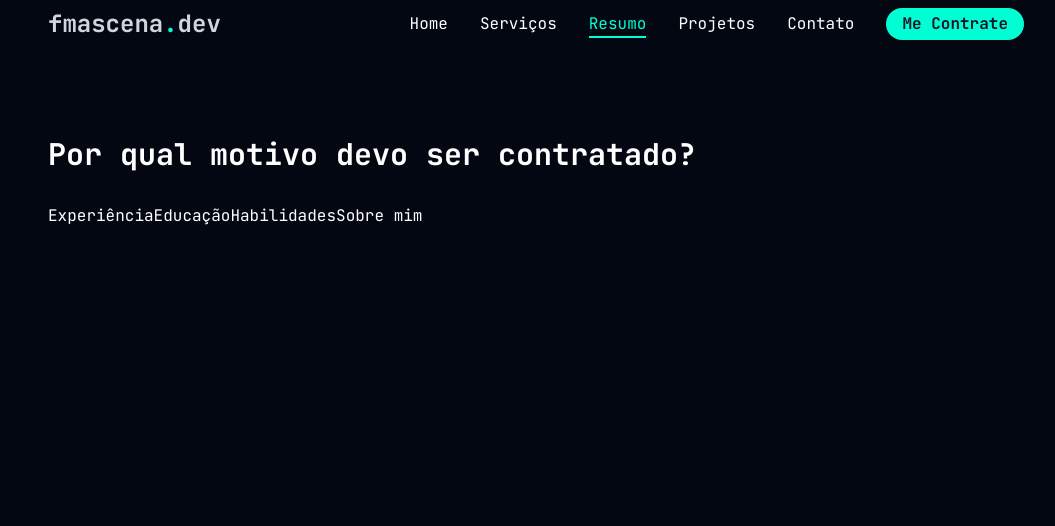
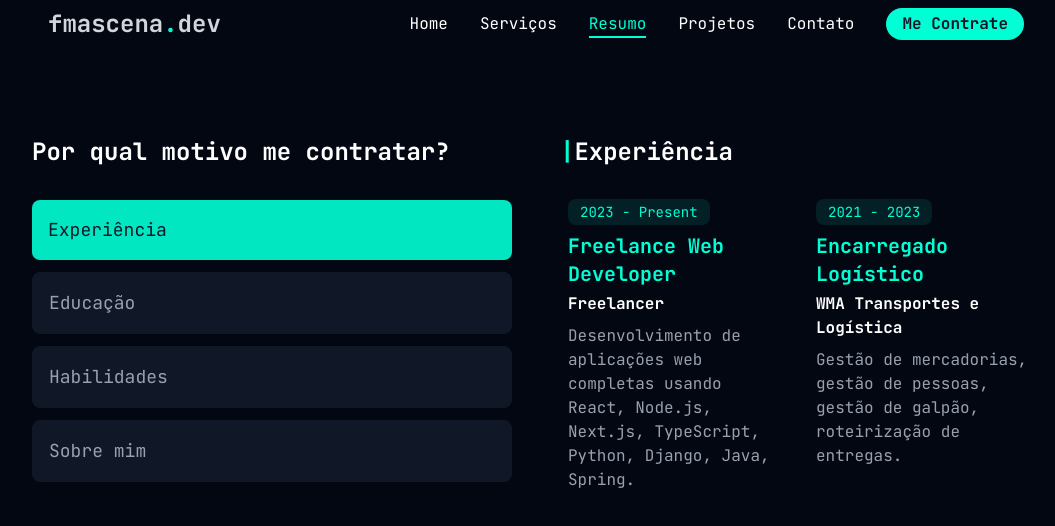
Before and after one commit to fmascena-dev/portfolio_next, a Next.js app: page /resume in a window 1280 px wide. Shown: the top 526 px of the page, without its empty margins (104-1159 px from the left). Built offline with nearby package versions, Linux system fonts and the light colour scheme.

Commit message:
feat: adicionando experiências

```diff
--- a/src/components/Resume.tsx
+++ b/src/components/Resume.tsx
@@ -1,35 +1,95 @@
 "use client";
 
-import { ExperienceTabs } from "@/lib/constants";
-import { motion } from "framer-motion";
+import { ExperienceTabs, resumeData } from "@/lib/constants";
+import { AnimatePresence, motion } from "framer-motion";
+import { useState } from "react";
 
 export default function Resume() {
+  const [activeTab, setActiveTab] = useState("experience");
+
+  const renderContent = () => {
+    switch (activeTab) {
+      case "experience":
+        return (
+          <div className="grid md:grid-cols-2 gap-8 px-2">
+            {resumeData.experience.map((experience, index) => (
+              <motion.div
+                key={index}
+                initial={{ opacity: 0, y: 20 }}
+                animate={{ opacity: 1, y: 0 }}
+                className=""
+              >
+                <span className="text-[#00ffd5] text-sm font-medium bg-[#00ffd5]/10 rounded-lg w-fit px-3 py-1">
+                  {experience.period}
+                </span>
+
+                <h3 className="text-xl text-[#00ffd5] font-bold mt-2">
+                  {experience.title}
+                </h3>
+
+                <p className="mt-1 font-bold">{experience.company}</p>
+                <p className="text-gray-400 mt-2">{experience.description}</p>
+              </motion.div>
+            ))}
+          </div>
+        );
+      case "education":
+        return "education";
+      case "skills":
+        return "skills";
+      case "about":
+        return "about";
+      default:
+        return "";
+    }
+  };
+
   return (
     <section className="min-h-screen bg-gray-950 text-white pt-10">
-      <div className="max-w-5xl mx-auto px-6 py-12">
-        <div className="grid lg:grid-cols-[300px,1fr] gap-12">
+      <div className="max-w-5xl mx-auto px-2 py-12">
+        <div className="grid lg:grid-cols-2 gap-12">
           {/* Sidebar */}
           <div className="space-y-4">
             <motion.h2
               initial={{ opacity: 0, y: 20 }}
               animate={{ opacity: 1, y: 0 }}
-              className="text-3xl font-bold mb-8"
+              className="text-2xl font-bold mb-8"
             >
-                Por qual motivo devo ser contratado?
+              Por qual motivo me contratar?
             </motion.h2>
 
-            <div className='space-y-2'>
-                {ExperienceTabs.map((tab, index) => (
-                    <motion.button key={index}>
-                        {tab.title}
-                    </motion.button>
-                ))}
+            <div className="space-y-3">
+              {ExperienceTabs.map((tab, index) => (
+                <motion.button
+                  key={tab.id}
+                  initial={{ opacity: 0, x: -20 }}
+                  animate={{ opacity: 1, x: 0 }}
+                  transition={{ delay: index * 0.2 }}
+                  onClick={() => setActiveTab(tab.id)}
+                  className={`w-full p-4 text-left text-lg rounded-lg transition-colors ${
+                    tab.id === activeTab
+                      ? "bg-[#00ffd5]/90 text-gray-900"
+                      : "bg-gray-900 text-gray-400 border border-gray-900 hover:text-[#00ffd5] hover:border hover:border-[#00ffd5]"
+                  }`}
+                >
+                  {tab.title}
+                </motion.button>
+              ))}
             </div>
           </div>
 
           {/* Content */}
-          <div>
+          <div className="space-y-4">
+            <motion.h2
+              initial={{ opacity: 0, y: 20 }}
+              animate={{ opacity: 1, y: 0 }}
+              className="text-2xl font-bold mb-8"
+            >
+              <span className="text-[#00ffd5] font-bold">|</span>
+              {ExperienceTabs.find((tab) => tab.id === activeTab)?.title}
+            </motion.h2>
 
+            <AnimatePresence mode="wait">{renderContent()}</AnimatePresence>
           </div>
         </div>
       </div>
```
